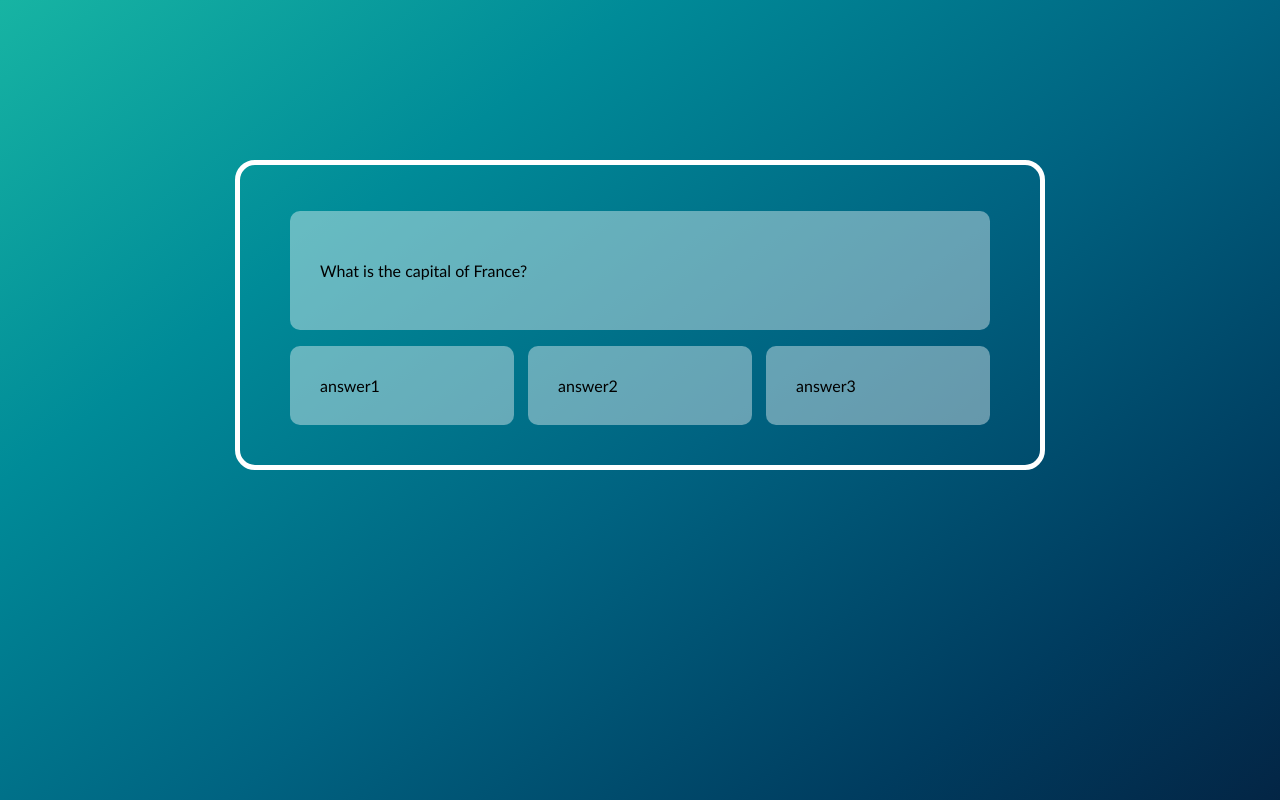
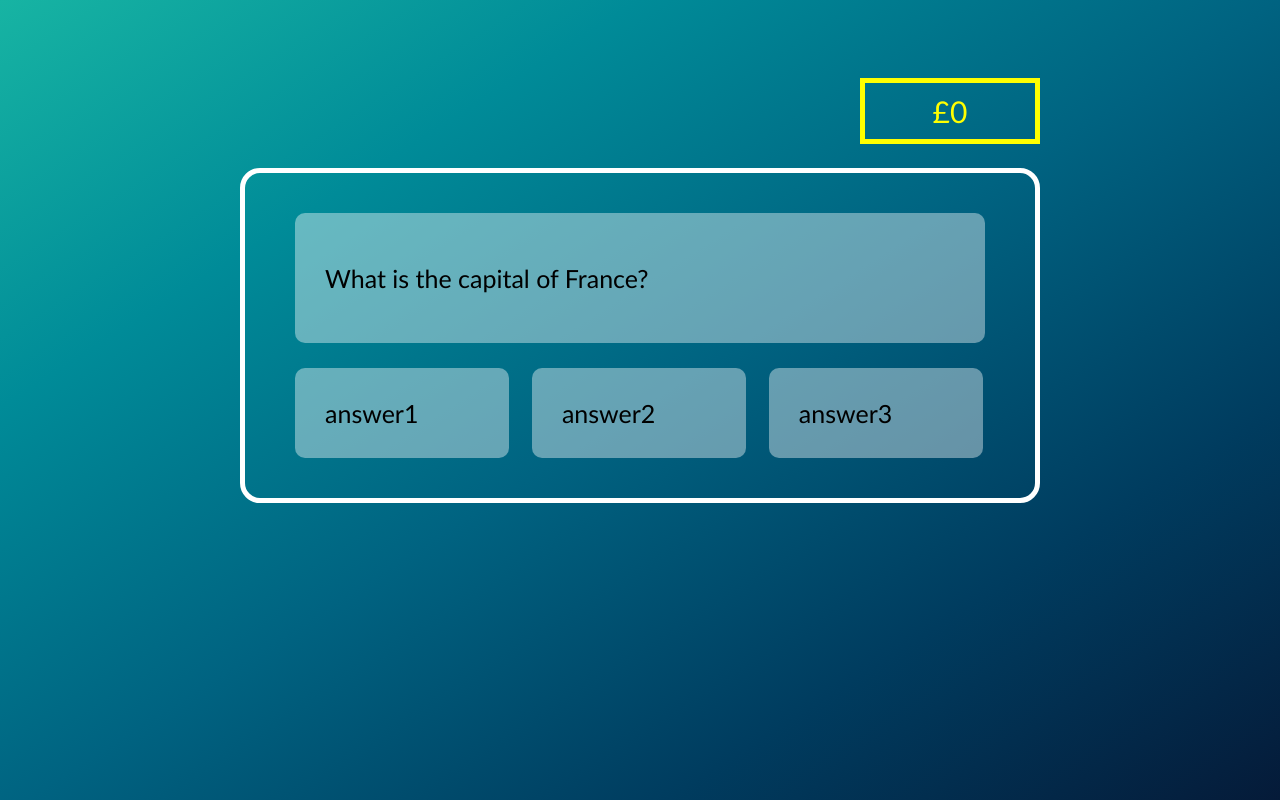
Before and after one commit to patrick-hurley/vue-gameshow, a Vue app: page /#/question in a window 1280 px wide. Shown: the top 800 px of the page. Built offline with nearby package versions, Linux system fonts and the light colour scheme.

Commit message:
Improved app width

```diff
--- a/src/App.vue
+++ b/src/App.vue
@@ -10,4 +10,10 @@ body {
   background-image: linear-gradient(to left top, #051937, #003c5f, #006381, #008b98, #17b4a3);
   height: 100vh;
 }
+
+#app {
+  position: relative;
+  width: 800px;
+  margin: 0 auto;
+}
 </style>
--- a/src/components/Game1.vue
+++ b/src/components/Game1.vue
@@ -32,7 +32,7 @@ export default {
   props: ['game'],
   methods: {
     gotIt: function(){
-      this.$store.state.score++;
+      this.$store.state.score+=1000;
       this.winner = true;
       this.complete = true;
     }
--- a/src/components/Game2.vue
+++ b/src/components/Game2.vue
@@ -43,7 +43,7 @@ export default {
           this.finalTime = this.timer/1000;
           let timeAway = 10000 - this.timer;
           if(timeAway >= -500 && timeAway <= 500){
-            this.$store.state.score++;
+            this.$store.state.score+=1000;
             this.success = true;
           }
           this.complete = true;
--- a/src/components/Game3.vue
+++ b/src/components/Game3.vue
@@ -44,7 +44,7 @@ export default {
   props: ['game'],
   methods: {
       selectCorrectCup(){
-          this.$store.state.score++;
+          this.$store.state.score+=1000;
           this.correct = true;
           this.complete = true;
       },
--- a/src/components/QuestionDetail.vue
+++ b/src/components/QuestionDetail.vue
@@ -1,5 +1,7 @@
 <template>
   <div>
+
+    <div class="score">£{{ score }}</div>
 
     <div class="question-container">
       <p class="question">{{ question.question }}</p>
@@ -13,6 +15,8 @@
 
 <script>
 
+import { mapState } from 'vuex'
+
 export default {
   name: 'QuestionDetail',
   props: ['question'],
@@ -20,9 +24,12 @@ export default {
     select(answer){
       this.$emit('selectAnswer')
       if(this.question.answer == answer){
-        this.$store.state.score++
+        this.$store.state.score+=500
       }
     }
+  },
+  computed: {
+    ...mapState(['score'])
   }
 }
 
@@ -36,16 +43,31 @@ h1 {
 }
 
 .question-container {
-  width: 700px;
-  padding: 30px 50px 40px;
-  margin: 20vh auto 0;
+  display: inline-block;
+  width: 100%;
+  box-sizing: border-box;
+  padding: 15px 50px 40px;
   border-radius: 20px;
   border: 5px solid white;
+  margin-top: 160px;
 }
+
+.score {
+    position: absolute;
+    right: 0px;
+    top: 70px;
+    padding: 10px;
+    width: 150px;
+    font-size: 30px;
+    text-align: center;
+    color: yellow;
+    border: 5px solid yellow;
+  }
 
 .question, .answer {
   background: rgba(255, 255, 255,0.4);
   border-radius: 10px;
+  font-size: 25px;
 }
 
 .question {
@@ -53,13 +75,13 @@ h1 {
 }
 
 .answer{
-  width: 32%;
+  width: 31%;
   box-sizing: border-box;
   padding: 30px;
   display: inline-block;
   cursor: pointer;
   &:not(:last-child){
-    margin-right: 14px;
+    margin-right: 23px;
   }
   &:hover {
     background: rgb(141, 212, 209);
--- a/src/views/Question.vue
+++ b/src/views/Question.vue
@@ -66,4 +66,5 @@ export default {
 
 <style lang="scss" scoped>
 
+
 </style>
--- a/src/views/Result.vue
+++ b/src/views/Result.vue
@@ -1,7 +1,7 @@
 <template>
     <div>
         <h1>The results are in.</h1>
-        <p>You scored: {{ score }}</p>
+        <p>You won £{{ score }}</p>
         <router-link to="/">Play again</router-link>
     </div>
 </template>
```
